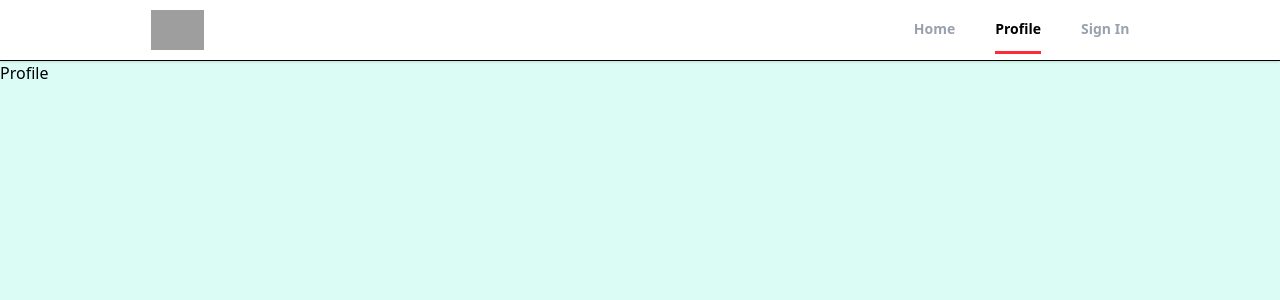
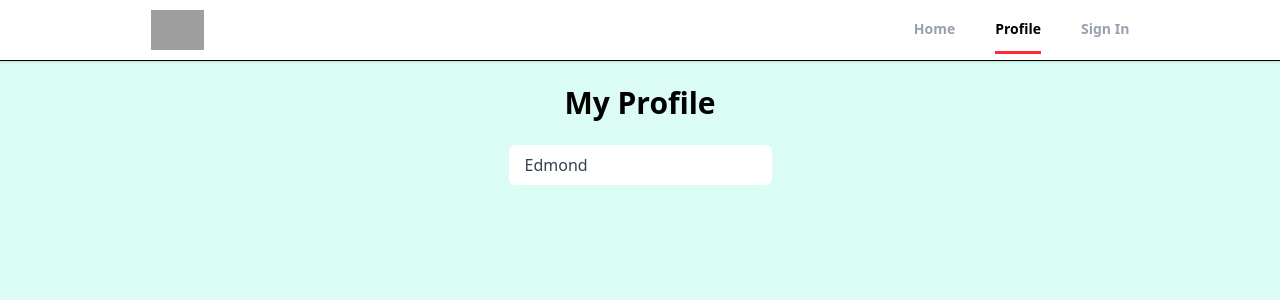
Before and after one commit to edmondwu1022/Udemy_React_Project, a React (Vite) app: page /profile in a window 1280 px wide. Shown: the top 300 px of the page. Built offline with nearby package versions, Linux system fonts and the light colour scheme; grey boxes are pictures that could not be loaded; the HTML template or start-up script is replaced by a standard one.

Commit message:
starting profile page

```diff
--- a/src/pages/Profile.jsx
+++ b/src/pages/Profile.jsx
@@ -1,5 +1,28 @@
+import { useState } from "react"
+
 export default function Profile() {
+    const [formData, setFormData] = useState({
+        name: "Edmond",
+        email: ""
+    })
+    const { name, email } = formData
     return (
-        <div>Profile</div>
+        <>
+            <section className="flex justify-self-center flex-col">
+                <h1 className="text-3xl text-center font-bold mt-6">My Profile</h1>
+                <div className="w-full">
+                    <form>
+                        {/* Name Input */}
+                        <input
+                            type="text"
+                            id="name"
+                            value={name}
+                            disabled
+                            className="sm:w-full py-2 px-4 mt-6 rounded-md text-gray-700 bg-white "
+                        ></input>
+                    </form>
+                </div>
+            </section>
+        </>
     )
 }
```
